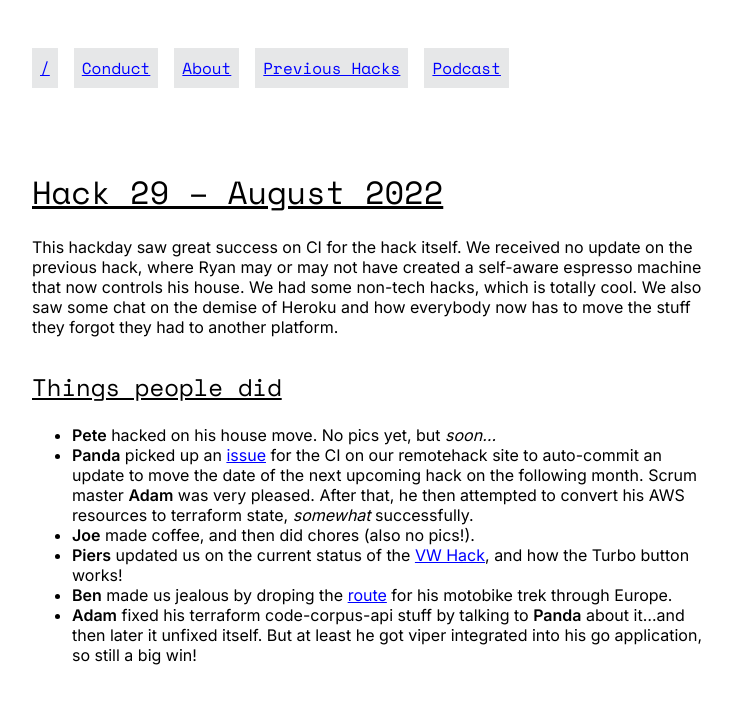
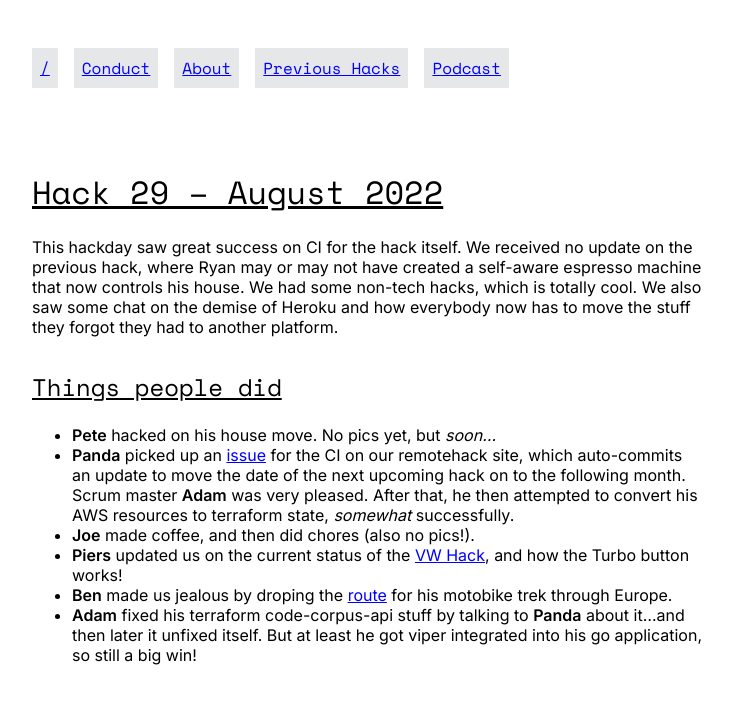
Before and after one commit to remotehack/remotehack.github.io, a Jekyll site: the page built from _hacks/29.md, in a window 1280 px wide. Shown: the top 704 px of the page, without its empty margins (272-1004 px from the left). Built offline with Jekyll 4.4.1, drawn with Linux system fonts in a browser that asks for light colours.

Commit message:
Update _hacks/29.md
Co-authored-by: Ruth John <Rumyra@users.noreply.github.com>

```diff
--- a/_hacks/29.md
+++ b/_hacks/29.md
@@ -8,7 +8,7 @@
 ## Things people did
 
 - **Pete** hacked on his house move. No pics yet, but _soon..._
-- **Panda** picked up an [issue](https://github.com/remotehack/remotehack.github.io/issues/88) for the CI on our remotehack site to auto-commit an update to move the date of the next upcoming hack on the following month. Scrum master **Adam** was very pleased. After that, he then attempted to convert his AWS resources to terraform state, _somewhat_ successfully.
+- **Panda** picked up an [issue](https://github.com/remotehack/remotehack.github.io/issues/88) for the CI on our remotehack site, which auto-commits an update to move the date of the next upcoming hack on to the following month. Scrum master **Adam** was very pleased. After that, he then attempted to convert his AWS resources to terraform state, _somewhat_ successfully.
 - **Joe** made coffee, and then did chores (also no pics!).
 - **Piers** updated us on the current status of the [VW Hack](https://github.com/vwhack/esp32cam_stream), and how the Turbo button works!
 - **Ben** made us jealous by droping the [route](https://www.polarsteps.com/BenFoxall/5408429-motorbiking?s=32411d5b-cc05-49b5-ae94-85852ae82485) for his motobike trek through Europe.
```
